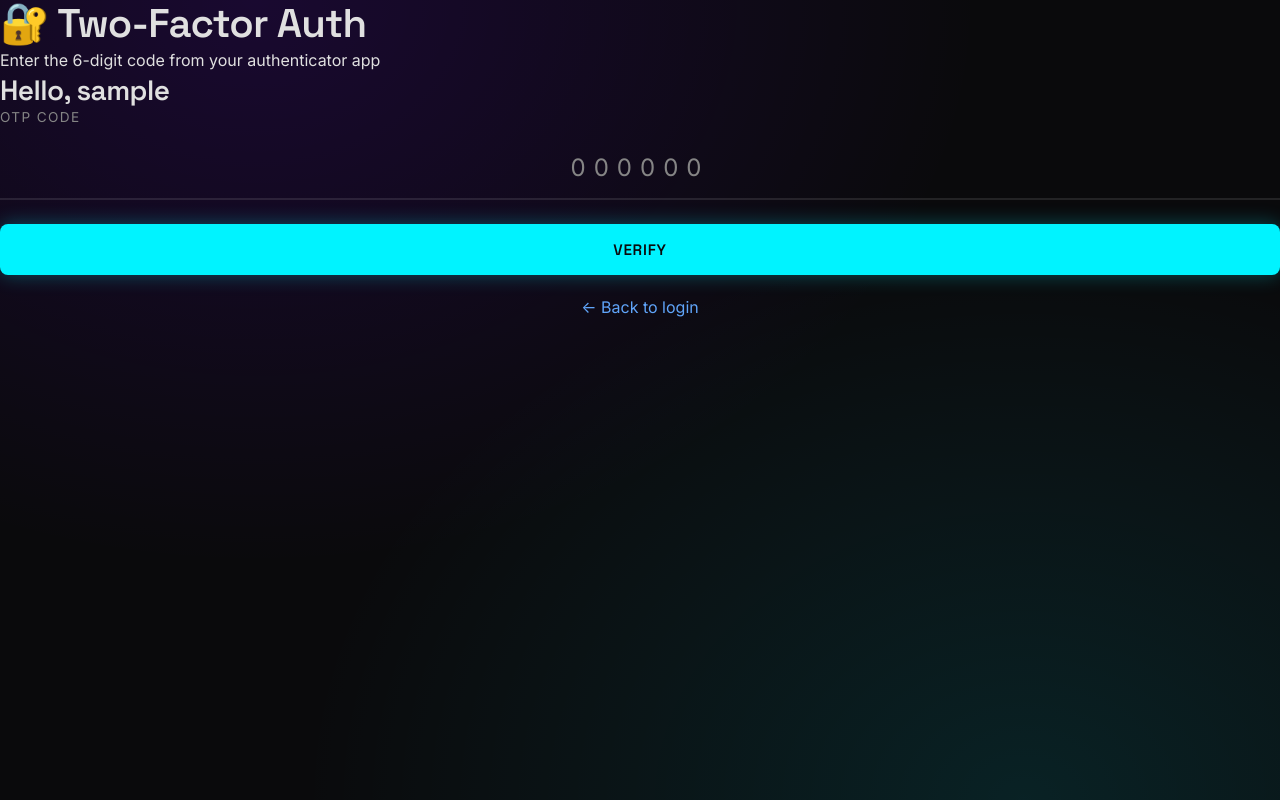
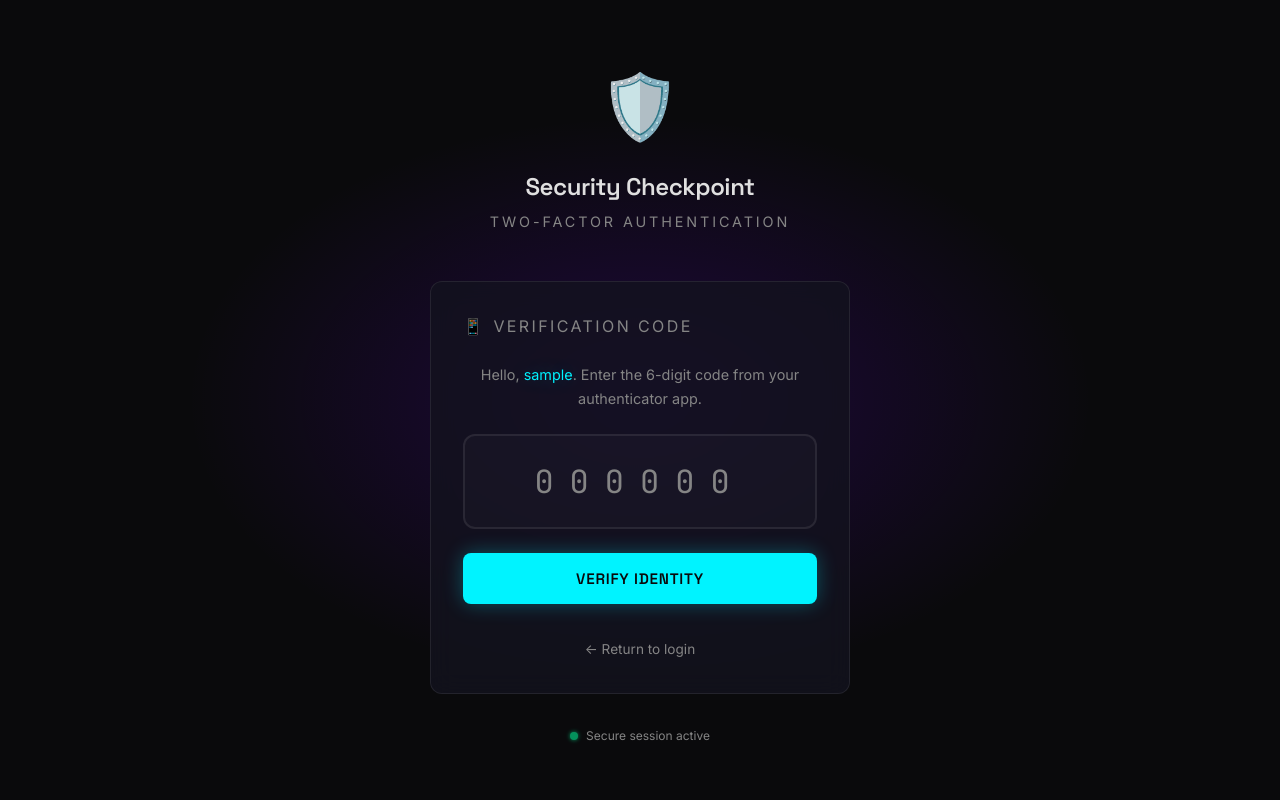
Before and after one commit to NarainBK/fortress, a FastAPI app: template templates/otp.html in a window 1280 px wide. Run offline with FastAPI, Linux system fonts and the light colour scheme; the template is opened without the code that fills it: most values are stand-ins (such as "Sample title", 1, 10 or a date in 2020).

Commit message:
style: update otp page ui

```diff
--- a/templates/otp.html
+++ b/templates/otp.html
@@ -1,34 +1,58 @@
 {% extends "base.html" %}
 
-{% block title %}Verify OTP - Fortress{% endblock %}
+{% block title %}Security Checkpoint - Fortress{% endblock %}
 
 {% block content %}
-<div class="login-container">
-    <div class="login-header">
-        <h1>🔐 Two-Factor Auth</h1>
-        <p>Enter the 6-digit code from your authenticator app</p>
+<div class="auth-container">
+    <div class="auth-card">
+        <!-- Security Icon -->
+        <div style="font-size: 4rem; margin-bottom: 1rem;">🛡️</div>
+
+        <h1 style="font-size: 1.5rem; margin-bottom: 0.5rem;">Security Checkpoint</h1>
+        <p class="auth-subtitle">Two-Factor Authentication</p>
+
+        <!-- OTP Card -->
+        <div class="glass-card">
+            <div class="glass-card-title">
+                <span>📱</span>
+                <span>Verification Code</span>
             </div>
 
-    <div class="card">
-        <h2 class="card-title">Hello, {{ username }}</h2>
+            <p class="text-muted mb-md" style="font-size: 0.9rem;">
+                Hello, <span class="text-neon">{{ username }}</span>. Enter the 6-digit code from your authenticator
+                app.
+            </p>
 
             {% if error %}
-        <div class="alert alert-error">{{ error }}</div>
+            <div class="alert alert-error">
+                <span>⚠️</span>
+                <span>{{ error }}</span>
+            </div>
             {% endif %}
 
-        <form method="POST" action="/verify-otp">
+            <form method="POST" action="/verify-otp" class="auth-form">
                 <div class="form-group">
-                <label class="form-label" for="otp_code">OTP Code</label>
-                <input type="text" id="otp_code" name="otp_code" class="form-control" maxlength="6" pattern="[0-9]{6}"
-                    placeholder="000000" required style="text-align: center; font-size: 1.5rem; letter-spacing: 8px;">
+                    <input type="text" id="otp_code" name="otp_code" class="form-control otp-input" maxlength="6"
+                        pattern="[0-9]{6}" placeholder="000000" autocomplete="one-time-code" required>
                 </div>
 
-            <button type="submit" class="btn btn-primary" style="width: 100%;">Verify</button>
+                <button type="submit" class="btn btn-primary w-full">
+                    Verify Identity
+                </button>
             </form>
 
-        <p style="margin-top: 20px; text-align: center; color: #9ca3af;">
-            <a href="/" style="color: #60a5fa;">← Back to login</a>
-        </p>
+            <div class="mt-lg text-center">
+                <a href="/" class="text-muted" style="font-size: 0.85rem;">
+                    ← Return to login
+                </a>
+            </div>
+        </div>
+
+        <!-- Security Notice -->
+        <div class="mt-lg" style="display: flex; align-items: center; justify-content: center; gap: 0.5rem;">
+            <span class="pulse-dot"></span>
+            <span class="text-muted" style="font-size: 0.75rem;">Secure session active</span>
+        </div>
     </div>
 </div>
 {% endblock %}
```
Lines whose indentation alone changed are shown as unchanged.
